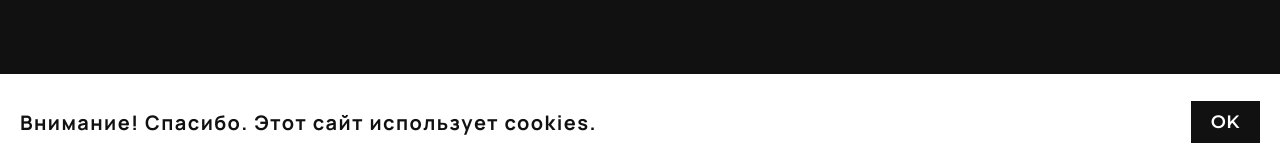
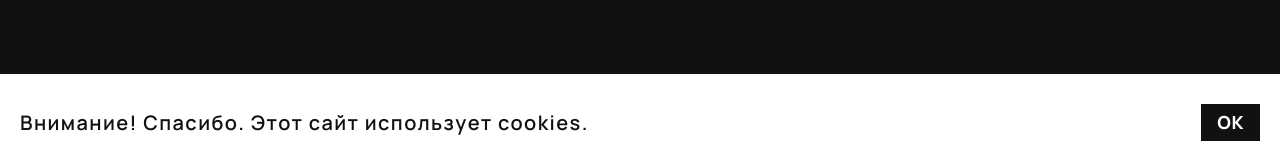
Before and after one commit to dmtr636/starosta-pro-frontend, a React (Create React App) app: page / in a window 1280 px wide. Shown: the part 630-797 px from the top of the page. Built offline with nearby package versions, Linux system fonts and the light colour scheme; no server answers.

Commit message:
Some changes

```diff
--- a/public/index.html
+++ b/public/index.html
@@ -1,6 +1,22 @@
 <!DOCTYPE html>
 <html lang="en">
   <head>
+    <!-- Yandex.Metrika counter -->
+    <script type="text/javascript" >
+      (function(m,e,t,r,i,k,a){m[i]=m[i]||function(){(m[i].a=m[i].a||[]).push(arguments)};
+        m[i].l=1*new Date();
+        for (var j = 0; j < document.scripts.length; j++) {if (document.scripts[j].src === r) { return; }}
+        k=e.createElement(t),a=e.getElementsByTagName(t)[0],k.async=1,k.src=r,a.parentNode.insertBefore(k,a)})
+      (window, document, "script", "https://mc.yandex.ru/metrika/tag.js", "ym");
+
+      ym(90945454, "init", {
+        clickmap:true,
+        trackLinks:true,
+        accurateTrackBounce:true
+      });
+    </script>
+    <noscript><div><img src="https://mc.yandex.ru/watch/90945454" style="position:absolute; left:-9999px;" alt="" /></div></noscript>
+    <!-- /Yandex.Metrika counter -->
     <meta charset="utf-8" />
     <link rel="icon" href="%PUBLIC_URL%/favicon.svg" />
     <meta name="viewport" content="width=device-width, initial-scale=1" />
@@ -14,10 +30,8 @@
     <link rel="preconnect" href="https://fonts.googleapis.com">
     <link rel="preconnect" href="https://fonts.gstatic.com" crossorigin>
 
-    <link href="https://fonts.googleapis.com/css2?family=Oswald:wght@600&display=swap" rel="stylesheet">
-    <link href="https://fonts.googleapis.com/css2?family=Manrope:wght@400;700&display=swap" rel="stylesheet">
-
-    <link href="https://fonts.googleapis.com/css2?family=Montserrat:wght@500;600;700&display=swap" rel="stylesheet">
+    <link href="https://fonts.googleapis.com/css2?family=Oswald:wght@600;700&display=swap" rel="stylesheet">
+    <link href="https://fonts.googleapis.com/css2?family=Manrope:wght@400;600;700;800&display=swap" rel="stylesheet">
   </head>
   <body>
     <noscript>You need to enable JavaScript to run this app.</noscript>
--- a/src/components/Footer/Footer.tsx
+++ b/src/components/Footer/Footer.tsx
@@ -18,7 +18,7 @@ const Container = styled.footer`
 export const Footer = () => {
 	return (
 		<Container>
-			2022
+			FOOTER
 		</Container>
 	)
 }
--- a/src/components/cookie/Cookie.tsx
+++ b/src/components/cookie/Cookie.tsx
@@ -14,6 +14,7 @@ const Container = styled.div`
 	justify-content: space-between;
 	align-items: center;
 	column-gap: 20px;
+	z-index: 10;
 
 	${media.phone} {
         height: auto;
@@ -21,7 +22,7 @@ const Container = styled.div`
 		justify-content: start;
 		align-items: start;
 		row-gap: 20px;
-		padding: 20px 20px 37px 20px;
+		padding: 20px;
 	}
 `
 const Text = styled.div`
@@ -32,21 +33,22 @@ const Text = styled.div`
     line-height: 27px;
     letter-spacing: 0.07em;
     color: #111111;
+
+	${media.phone} {
+        font-size: 18px;
+        line-height: 25px;
+	}
 `
 const Button = styled.button`
 	background: #111111;
-    font-family: 'Montserrat';
+    font-family: 'Manrope';
     font-style: normal;
-    font-weight: 600;
+    font-weight: 800;
     font-size: 18px;
-    line-height: 22px;
+    line-height: 25px;
     letter-spacing: 0.03em;
-    color: white;
-	padding: 0 20px;
-	display: flex;
-	justify-content: center;
-	align-items: center;
-	height: 42px;
+    color: #FFFFFF;
+	padding: 6px 16px;
 
 	@media (hover: hover) {
         &:hover {
--- a/src/components/projects/ProjectsSwiper.tsx
+++ b/src/components/projects/ProjectsSwiper.tsx
@@ -30,6 +30,7 @@ export const ProjectsSwiper = observer(() => {
 						opacity: 0.2
 					},
 				}}
+				initialSlide={categoryStore.categories.findIndex(category => category.id === categoryStore.currentCategory.id)}
 				modules={[EffectCreative]}
 				slidesPerView={1}
 				autoHeight
--- a/src/index.css
+++ b/src/index.css
@@ -16,3 +16,7 @@ a {
   text-decoration: none;
   cursor: pointer;
 }
+
+:root {
+  --app-height: 100%;
+}
--- a/src/index.tsx
+++ b/src/index.tsx
@@ -11,3 +11,10 @@ root.render(
     <App />
   </React.StrictMode>
 );
+
+const appHeight = () => {
+    const doc = document.documentElement
+    doc.style.setProperty('--app-height', `${window.innerHeight}px`)
+}
+window.addEventListener('resize', appHeight)
+appHeight()
--- a/src/pages/MainPage.tsx
+++ b/src/pages/MainPage.tsx
@@ -4,7 +4,7 @@ import React from "react";
 import {Cookie} from "../components/cookie/Cookie";
 import {Footer} from "../components/Footer/Footer";
 import styled from "styled-components";
-import {device} from "../constants/breakpoints";
+import {device, media} from "../constants/breakpoints";
 import {ProjectsSwiper} from "../components/projects/ProjectsSwiper";
 import {ProjectsGrid} from "../components/projects/ProjectsGrid";
 import useWindowDimensions from "../hooks/hooks";
@@ -17,6 +17,10 @@ const Container = styled.div`
     flex-direction: column;
     background: #111111;
 	overflow-x: hidden;
+
+	${media.phone} {
+		min-height: var(--app-height);
+	}
 `
 
 export const MainPage = observer(() => {
--- a/src/pages/ProjectPage.tsx
+++ b/src/pages/ProjectPage.tsx
@@ -7,17 +7,26 @@ import styled from "styled-components";
 import {projectStore} from "../store/ProjectStore";
 import {ImagesGrid} from "../components/image/ImagesGrid";
 import {observer} from "mobx-react-lite";
+import {media} from "../constants/breakpoints";
 
 const Container = styled.div`
     min-height: 100vh;
     display: flex;
     flex-direction: column;
     background: #111111;
+
+    ${media.phone} {
+        min-height: var(--app-height);
+    }
 `
 const ProjectInfo = styled.div`
     margin-top: 30px;
     display: grid;
     justify-content: center;
+
+	${media.phone} {
+        padding: 0 20px;
+    }
 `
 const ProjectName = styled.div`
     font-family: 'Manrope';
--- a/src/store/SwiperStore.ts
+++ b/src/store/SwiperStore.ts
@@ -11,9 +11,9 @@ class SwiperStore {
 	constructor() {
 		makeAutoObservable(this)
 
-		/*setInterval(() => {
+		setInterval(() => {
 			swiperStore.swiper?.updateAutoHeight()
-		}, 100)*/
+		}, 100)
 	}
 }
 
```
